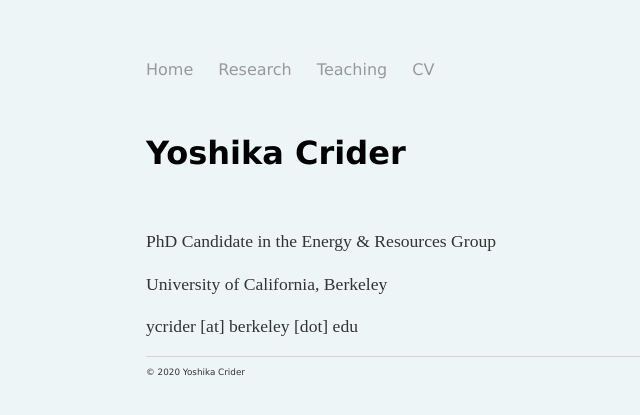
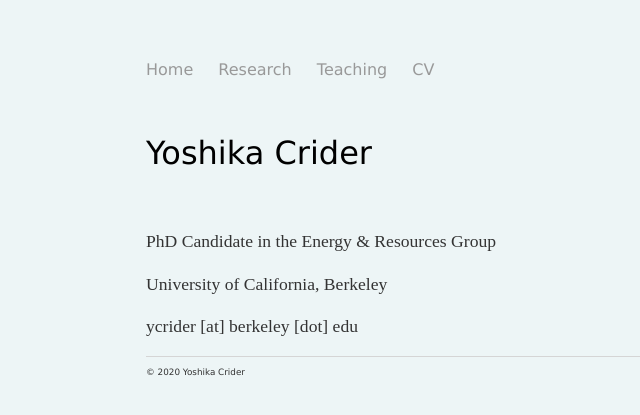
Before and after one commit to YoshikaCrider/YoshikaCrider.github.io, a Jekyll site: the page built from index.html, in a window 1280 px wide. Shown: the top 415 px of the page, without its empty margins (46-686 px from the left). Built offline with Jekyll 4.4.1, drawn with Linux system fonts in a browser that asks for light colours.

Commit message:
Update main.css

```diff
--- a/css/main.css
+++ b/css/main.css
@@ -22,6 +22,7 @@ a:hover {
 h1 {
     font-size: 2em;
     font-family: Geneva, sans-serif;
+    font-weight: normal
 }
 p {
     font-size: 1.1em;
```
